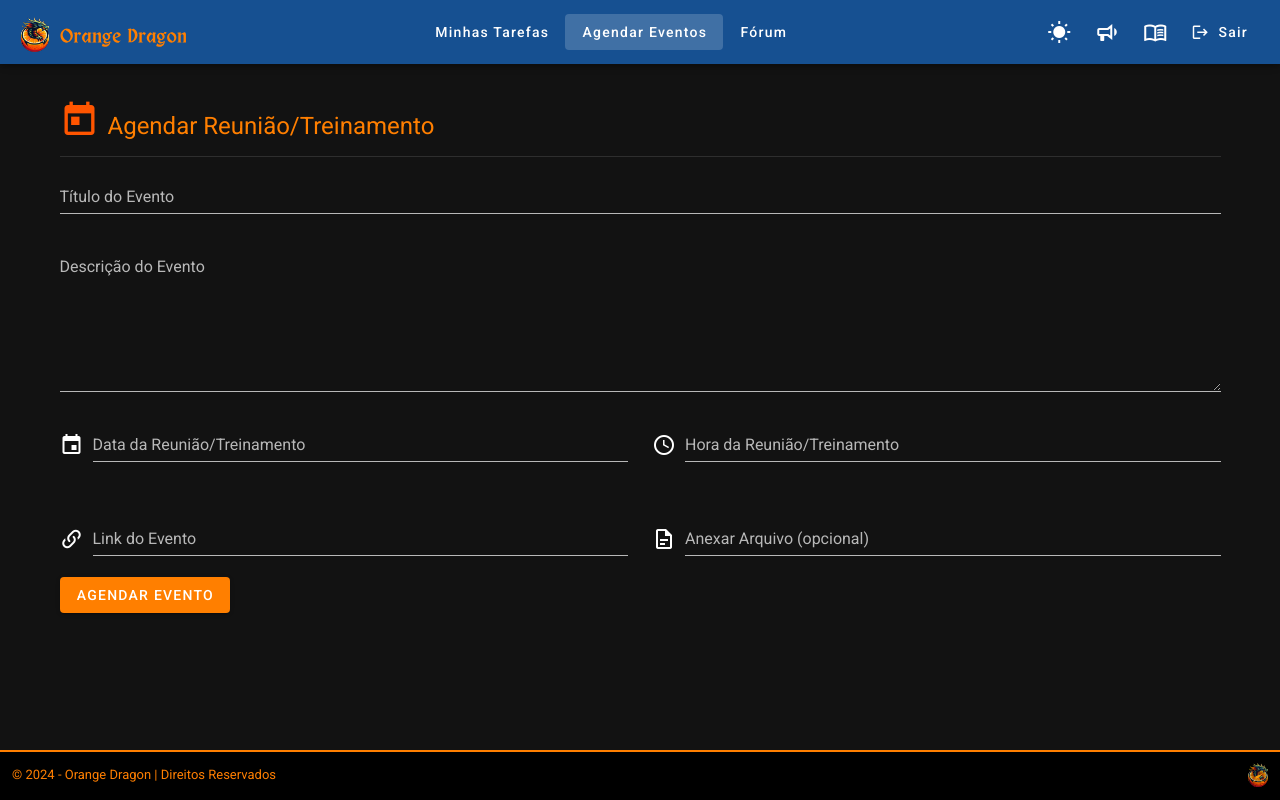
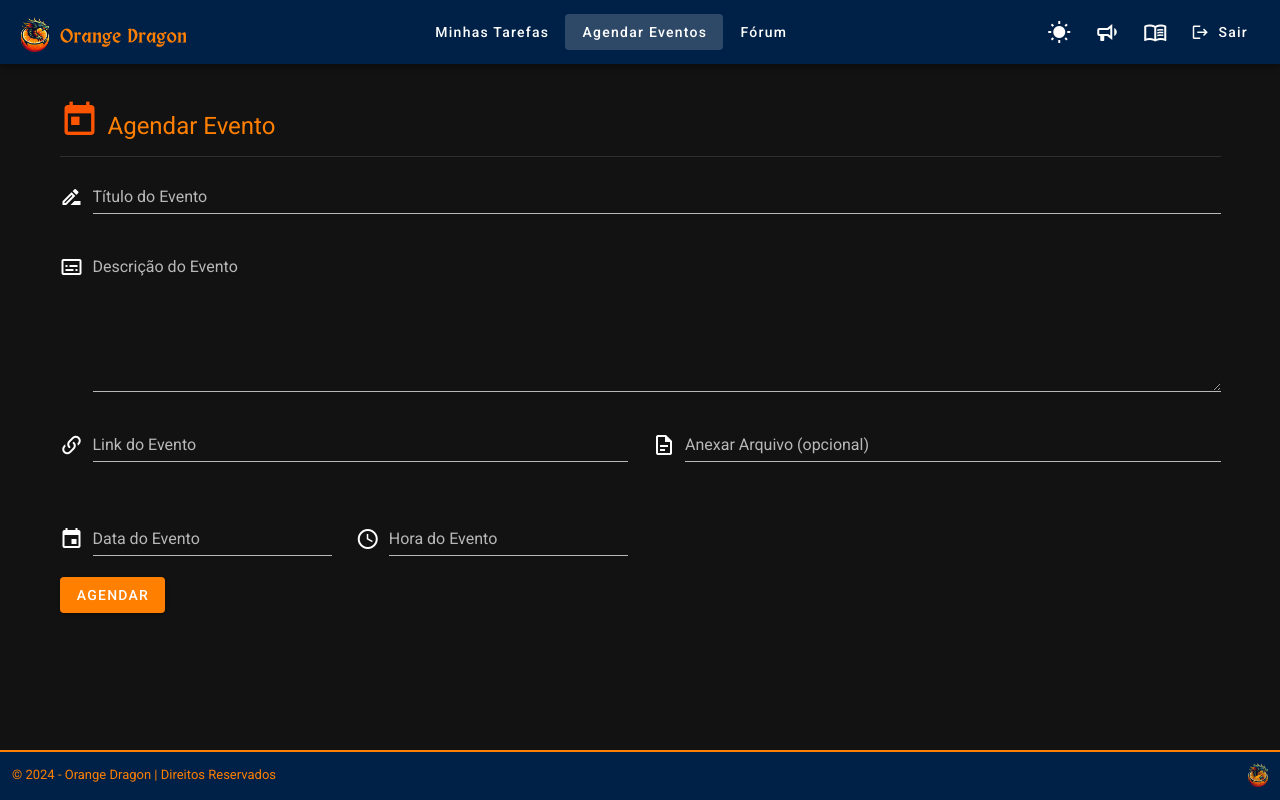
Before and after one commit to eduesplinio/onboarding-vue-funcionarios, a Vue app: page /meusAgendamentos in a window 1280 px wide. Built offline with nearby package versions, Linux system fonts and the light colour scheme; sample sign-in values are in the browser's storage.

Commit message:
atualiza `MeusAgendamentos`

```diff
--- a/src/App.vue
+++ b/src/App.vue
@@ -1,7 +1,7 @@
 <template>
   <v-app>
     <!-- Barra de Navegação -->
-    <v-app-bar v-if="shouldShowNavBar" app color="#165091" dark class="navbar">
+    <v-app-bar v-if="shouldShowNavBar" app color="#002147" dark class="navbar">
       <!-- Botão Hambúrguer (Visível apenas em dispositivos móveis) -->
       <v-btn class="d-sm-none" icon @click="drawer = !drawer">
         <v-icon>mdi-menu</v-icon>
--- a/src/components/common/AppFooter.vue
+++ b/src/components/common/AppFooter.vue
@@ -1,5 +1,5 @@
 <template>
-  <v-footer :class="{'dark-mode': $vuetify.theme.dark}" padless fixed>
+  <v-footer :class="{ 'dark-mode': $vuetify.theme.dark }" padless fixed>
     <v-col class="footer-content" cols="12">
       © {{ currentYear }} - Orange Dragon | Direitos Reservados
       <v-img
@@ -14,12 +14,12 @@
 
 <script>
 export default {
-  name: 'FooterComponent',
+  name: "FooterComponent",
   computed: {
     currentYear() {
       return new Date().getFullYear();
     },
-  }
+  },
 };
 </script>
 
@@ -31,19 +31,19 @@ export default {
   align-items: center;
   justify-content: space-between;
   text-align: right;
-  background-color: #165091;
+  background-color: #002147;
   color: var(--primary-color);
   position: relative;
 }
 
 .footer-content::before {
-  content: '';
+  content: "";
   position: absolute;
   top: 0;
   left: 0;
   right: 0;
   height: 1.5px;
-  background-color:var(--primary-color);
+  background-color: var(--primary-color);
 }
 
 .footer-logo {
@@ -53,6 +53,6 @@ export default {
 }
 
 .dark-mode .footer-content {
-  background-color: #000000;
+  background-color: 002147;
 }
 </style>
--- a/src/views/MeusAgendamentos.vue
+++ b/src/views/MeusAgendamentos.vue
@@ -9,7 +9,7 @@
           >mdi-calendar-today</v-icon
         >
         <h2 class="ml-2 mt-3 font-weight-normal primary--text">
-          Agendar Reunião/Treinamento
+          Agendar Evento
         </h2>
       </v-col>
     </v-row>
@@ -23,19 +23,43 @@
     <v-form ref="form" v-model="valid" lazy-validation>
       <!-- Título e Descrição -->
       <v-text-field
+        prepend-icon="mdi-rename-outline"
         v-model="titulo"
         label="Título do Evento"
         :rules="[rules.required]"
       ></v-text-field>
       <v-textarea
+        prepend-icon="mdi-subtitles-outline"
         v-model="descricao"
         label="Descrição do Evento"
         :rules="[rules.required]"
       ></v-textarea>
 
+      <v-row>
+        <v-col cols="12" md="6">
+          <v-text-field
+            v-model="linkVideo"
+            label="Link do Evento"
+            prepend-icon="mdi-link-variant"
+            :rules="[rules.optionalUrl]"
+          ></v-text-field>
+        </v-col>
+
+        <v-col cols="12" md="6">
+          <v-file-input
+            v-model="pdfs"
+            label="Anexar Arquivo (opcional)"
+            prepend-icon="mdi-file-document-outline"
+            multiple
+            accept="*/*"
+            @change="onFileChange"
+          ></v-file-input>
+        </v-col>
+      </v-row>
+
       <!-- Data da Reunião/Treinamento -->
       <v-row>
-        <v-col cols="12" sm="6">
+        <v-col cols="12" sm="3">
           <v-menu
             v-model="showDatePicker"
             :close-on-content-click="false"
@@ -43,13 +67,14 @@
             transition="scale-transition"
             offset-y
           >
-            <template v-slot:activator="{ on }">
+            <template v-slot:activator="{ attrs }">
               <v-text-field
                 v-model="dataReuniaoFormatted"
-                label="Data da Reunião/Treinamento"
+                label="Data do Evento"
                 prepend-icon="mdi-calendar"
                 readonly
-                v-on="on"
+                v-bind="attrs"
+                @click="showDatePicker = true"
               ></v-text-field>
             </template>
             <v-date-picker
@@ -63,7 +88,7 @@
         </v-col>
 
         <!-- Hora da Reunião/Treinamento -->
-        <v-col cols="12" sm="6">
+        <v-col cols="12" sm="3">
           <v-menu
             v-model="showTimePicker"
             :close-on-content-click="false"
@@ -71,13 +96,14 @@
             transition="scale-transition"
             offset-y
           >
-            <template v-slot:activator="{ on }">
+            <template v-slot:activator="{ attrs }">
               <v-text-field
                 v-model="horaReuniao"
-                label="Hora da Reunião/Treinamento"
+                label="Hora do Evento"
                 prepend-icon="mdi-clock-time-four-outline"
                 readonly
-                v-on="on"
+                v-bind="attrs"
+                @click="showTimePicker = true"
               ></v-text-field>
             </template>
             <v-time-picker
@@ -87,35 +113,13 @@
             ></v-time-picker>
           </v-menu>
         </v-col>
-      </v-row>
 
-      <!-- Campos separados para Link e PDFs -->
-      <v-row>
-        <!-- Campo para Link do Evento -->
-        <v-col cols="12" sm="6">
-          <v-text-field
-            v-model="linkVideo"
-            label="Link do Evento"
-            prepend-icon="mdi-link-variant"
-            :rules="[rules.optionalUrl]"
-          ></v-text-field>
-        </v-col>
-
-        <!-- Campo para Anexar PDFs -->
-        <v-col cols="12" sm="6">
-          <v-file-input
-            v-model="pdfs"
-            label="Anexar Arquivo (opcional)"
-            prepend-icon="mdi-file-document-outline"
-            multiple
-            accept="*/*"
-            @change="onFileChange"
-          ></v-file-input>
-        </v-col>
+        <!-- Espaço vazio -->
+        <v-col cols="12" sm="3"></v-col>
       </v-row>
 
       <!-- Botão de Submissão -->
-      <v-btn color="primary" @click="submitEvento">Agendar Evento</v-btn>
+      <v-btn color="primary" @click="submitEvento">Agendar</v-btn>
     </v-form>
   </v-container>
 </template>
```
